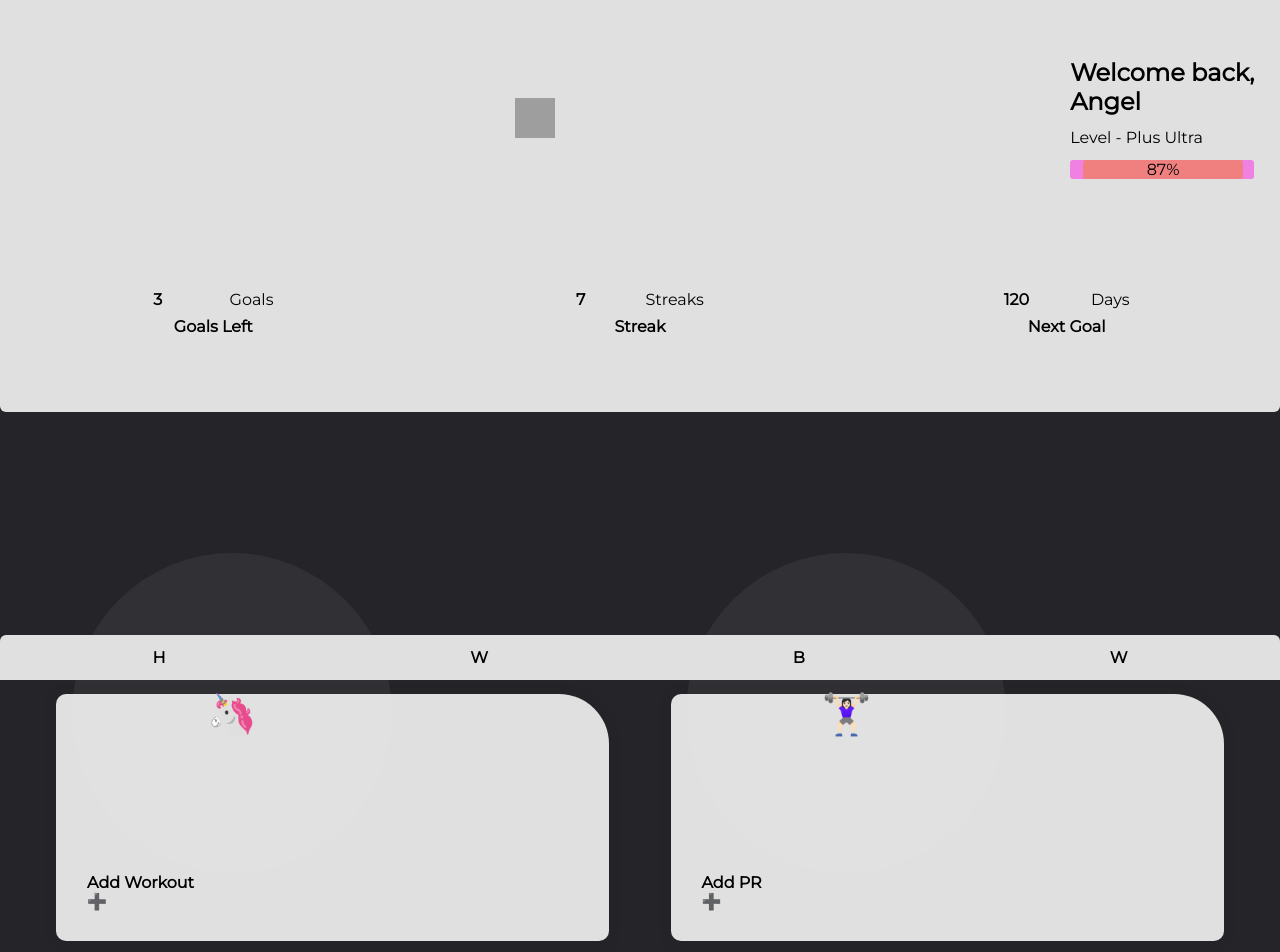
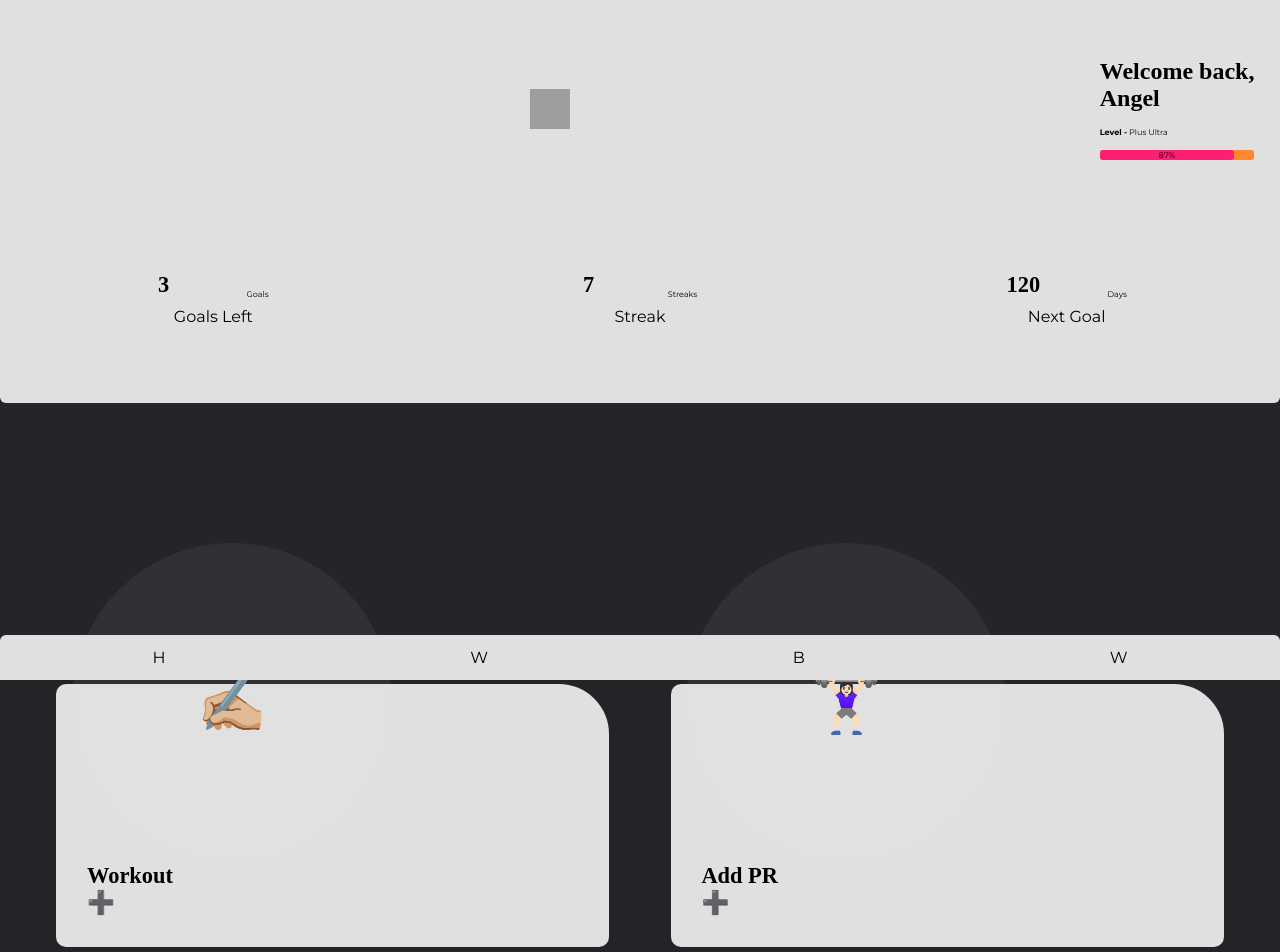
Before and after one commit to mondragon-ai/fitness-app, a React (Create React App) app in the folder fitness-application/: page / in a window 1280 px wide. Shown: the part 120-1072 px from the top of the page. Built offline with nearby package versions, Linux system fonts and the light colour scheme; grey boxes are pictures that could not be loaded.

Commit message:
More Styling - Dash/Stats/Keys

```diff
--- /dev/null
+++ b/fitness-application/404.html
@@ -0,0 +1,33 @@
+<!DOCTYPE html>
+<html>
+  <head>
+    <meta charset="utf-8">
+    <meta name="viewport" content="width=device-width, initial-scale=1">
+    <title>Page Not Found</title>
+
+    <style media="screen">
+      body { background: #ECEFF1; color: rgba(0,0,0,0.87); font-family: Roboto, Helvetica, Arial, sans-serif; margin: 0; padding: 0; }
+      #message { background: white; max-width: 360px; margin: 100px auto 16px; padding: 32px 24px 16px; border-radius: 3px; }
+      #message h3 { color: #888; font-weight: normal; font-size: 16px; margin: 16px 0 12px; }
+      #message h2 { color: #ffa100; font-weight: bold; font-size: 16px; margin: 0 0 8px; }
+      #message h1 { font-size: 22px; font-weight: 300; color: rgba(0,0,0,0.6); margin: 0 0 16px;}
+      #message p { line-height: 140%; margin: 16px 0 24px; font-size: 14px; }
+      #message a { display: block; text-align: center; background: #039be5; text-transform: uppercase; text-decoration: none; color: white; padding: 16px; border-radius: 4px; }
+      #message, #message a { box-shadow: 0 1px 3px rgba(0,0,0,0.12), 0 1px 2px rgba(0,0,0,0.24); }
+      #load { color: rgba(0,0,0,0.4); text-align: center; font-size: 13px; }
+      @media (max-width: 600px) {
+        body, #message { margin-top: 0; background: white; box-shadow: none; }
+        body { border-top: 16px solid #ffa100; }
+      }
+    </style>
+  </head>
+  <body>
+    <div id="message">
+      <h2>404</h2>
+      <h1>Page Not Found</h1>
+      <p>The specified file was not found on this website. Please check the URL for mistakes and try again.</p>
+      <h3>Why am I seeing this?</h3>
+      <p>This page was generated by the Firebase Command-Line Interface. To modify it, edit the <code>404.html</code> file in your project's configured <code>public</code> directory.</p>
+    </div>
+  </body>
+</html>
--- /dev/null
+++ b/fitness-application/index.html
@@ -0,0 +1,89 @@
+<!DOCTYPE html>
+<html>
+  <head>
+    <meta charset="utf-8">
+    <meta name="viewport" content="width=device-width, initial-scale=1">
+    <title>Welcome to Firebase Hosting</title>
+
+    <!-- update the version number as needed -->
+    <script defer src="/__/firebase/8.6.1/firebase-app.js"></script>
+    <!-- include only the Firebase features as you need -->
+    <script defer src="/__/firebase/8.6.1/firebase-auth.js"></script>
+    <script defer src="/__/firebase/8.6.1/firebase-database.js"></script>
+    <script defer src="/__/firebase/8.6.1/firebase-firestore.js"></script>
+    <script defer src="/__/firebase/8.6.1/firebase-functions.js"></script>
+    <script defer src="/__/firebase/8.6.1/firebase-messaging.js"></script>
+    <script defer src="/__/firebase/8.6.1/firebase-storage.js"></script>
+    <script defer src="/__/firebase/8.6.1/firebase-analytics.js"></script>
+    <script defer src="/__/firebase/8.6.1/firebase-remote-config.js"></script>
+    <script defer src="/__/firebase/8.6.1/firebase-performance.js"></script>
+    <!--
+      initialize the SDK after all desired features are loaded, set useEmulator to false
+      to avoid connecting the SDK to running emulators.
+    -->
+    <script defer src="/__/firebase/init.js?useEmulator=true"></script>
+
+    <style media="screen">
+      body { background: #ECEFF1; color: rgba(0,0,0,0.87); font-family: Roboto, Helvetica, Arial, sans-serif; margin: 0; padding: 0; }
+      #message { background: white; max-width: 360px; margin: 100px auto 16px; padding: 32px 24px; border-radius: 3px; }
+      #message h2 { color: #ffa100; font-weight: bold; font-size: 16px; margin: 0 0 8px; }
+      #message h1 { font-size: 22px; font-weight: 300; color: rgba(0,0,0,0.6); margin: 0 0 16px;}
+      #message p { line-height: 140%; margin: 16px 0 24px; font-size: 14px; }
+      #message a { display: block; text-align: center; background: #039be5; text-transform: uppercase; text-decoration: none; color: white; padding: 16px; border-radius: 4px; }
+      #message, #message a { box-shadow: 0 1px 3px rgba(0,0,0,0.12), 0 1px 2px rgba(0,0,0,0.24); }
+      #load { color: rgba(0,0,0,0.4); text-align: center; font-size: 13px; }
+      @media (max-width: 600px) {
+        body, #message { margin-top: 0; background: white; box-shadow: none; }
+        body { border-top: 16px solid #ffa100; }
+      }
+    </style>
+  </head>
+  <body>
+    <div id="message">
+      <h2>Welcome</h2>
+      <h1>Firebase Hosting Setup Complete</h1>
+      <p>You're seeing this because you've successfully setup Firebase Hosting. Now it's time to go build something extraordinary!</p>
+      <a target="_blank" href="https://firebase.google.com/docs/hosting/">Open Hosting Documentation</a>
+    </div>
+    <p id="load">Firebase SDK Loading&hellip;</p>
+
+    <script>
+      document.addEventListener('DOMContentLoaded', function() {
+        const loadEl = document.querySelector('#load');
+        // // 🔥🔥🔥🔥🔥🔥🔥🔥🔥🔥🔥🔥🔥🔥🔥🔥🔥🔥🔥🔥🔥🔥🔥🔥🔥🔥🔥🔥🔥🔥🔥
+        // // The Firebase SDK is initialized and available here!
+        //
+        // firebase.auth().onAuthStateChanged(user => { });
+        // firebase.database().ref('/path/to/ref').on('value', snapshot => { });
+        // firebase.firestore().doc('/foo/bar').get().then(() => { });
+        // firebase.functions().httpsCallable('yourFunction')().then(() => { });
+        // firebase.messaging().requestPermission().then(() => { });
+        // firebase.storage().ref('/path/to/ref').getDownloadURL().then(() => { });
+        // firebase.analytics(); // call to activate
+        // firebase.analytics().logEvent('tutorial_completed');
+        // firebase.performance(); // call to activate
+        //
+        // // 🔥🔥🔥🔥🔥🔥🔥🔥🔥🔥🔥🔥🔥🔥🔥🔥🔥🔥🔥🔥🔥🔥🔥🔥🔥🔥🔥🔥🔥🔥🔥
+
+        try {
+          let app = firebase.app();
+          let features = [
+            'auth',
+            'database',
+            'firestore',
+            'functions',
+            'messaging',
+            'storage',
+            'analytics',
+            'remoteConfig',
+            'performance',
+          ].filter(feature => typeof app[feature] === 'function');
+          loadEl.textContent = `Firebase SDK loaded with ${features.join(', ')}`;
+        } catch (e) {
+          console.error(e);
+          loadEl.textContent = 'Error loading the Firebase SDK, check the console.';
+        }
+      });
+    </script>
+  </body>
+</html>
--- a/fitness-application/src/App.css
+++ b/fitness-application/src/App.css
@@ -1,7 +1,8 @@
-@import url('https://fonts.googleapis.com/css?family=Montserrat');
+@import url('https://fonts.googleapis.com/css?family=Montserrat:regular,bold,italic,black');
+@import url('https://fonts.googleapis.com/css?family=Source+Sans+Pro:regular,bold,italic&subset=latin,latin-ext');
 
 html {
-  background: bisque;
+  background: #E0E0E0;
   --family: "Montserrat";
   --h1-size: 2vh;
   --text-size: 2vh;
@@ -19,10 +20,25 @@
   text-decoration: none;
   font-family: var(--family);
   color: var(--color-secondary);
+  font-weight: normal;
   /* overflow-x: hidden; */
 }
 
-h1 { font-size: var(--h1-size); }
+h1 {
+  font-size: var(--h1-size);
+  text-decoration: none;
+  font-family: var(--family);
+  color: var(--color-secondary);
+  font-weight: normal;
+}
+
+h2 {
+  font-size: var(--h1-size);
+  text-decoration: none;
+  font-family: var(--family);
+  color: var(--color-secondary);
+  font-weight: normal;
+}
 
 .app {
   background: var(--color-third);
@@ -129,28 +145,40 @@
   margin: 1vw auto;
   font-size: 3vh;
   text-align: left;
+  font-weight: bold;
+  font-family: 'Montserrat-black';
 }
 
 .name-rank .rank {
   margin: 1vw auto;
-  font-size: 2vh;
   text-align: left;
+  font-weight: normal;
+  font-family: 'Montserrat';
+  font-size: 0.5em;
+  margin-top: 10%;
+}
+
+.name-rank .rank span {
+  font-weight: bold;
 }
 
 .name-rank .progress-bar {
   margin: 1vw auto;
   width: 100%;
+  height: 3vh;
   height: auto;
   justify-content: start;
-  background: rgb(240, 128, 225);
+  background: #FF872E;
   border-radius: 3px;
 }
 
 .name-rank .progress {
-  margin: 1vw;
-  margin-left: 1vw;
-  background: lightcoral;
+  background: #FD2072;
+  height: 100%;
   border-radius: 3px;
+  font-weight: normal;
+  font-family: 'Montserrat';
+  font-size: 0.5em;
 }
 
 .quick-stats .bottom-container {
@@ -178,6 +206,19 @@
   align-items: center;
   flex-direction: row;
   justify-content: space-around;
+}
+
+.stats h1 {
+  font-weight: bold;
+  font-family: 'Montserrat-black';
+  font-size: 1.4em;
+}
+
+.stats span {
+  font-weight: normal;
+  font-family: 'Montserrat';
+  font-size: 0.5em;
+  margin-top: 10%;
 }
 
 /**======================
@@ -231,12 +272,26 @@
 .emoji-icon{
   position: absolute;
   background: none;
-  font-size: 5vh;
+  font-size: 3.5em;
   line-height: normal;
   transform: translate(-50%, -50%);
   top: 50%;
   left: 50%;
 }
+
+.grid-item h1 {
+  font-weight: bold;
+  font-family: 'Montserrat-black';
+  font-size: 1.4em;
+  text-align: left;
+}
+
+.add-emoji {
+  font-weight: bold;
+  font-family: 'Montserrat-black';
+  font-size: 1.4em;
+}
+
 
 /**======================
  *    CALANDER
--- a/fitness-application/src/components/dash/UserStats.js
+++ b/fitness-application/src/components/dash/UserStats.js
@@ -20,7 +20,7 @@
                     <img src={usr_profile}/>
                     <div className="name-rank">
                         <h1 className="name-h">Welcome back,<br /> {name}</h1>
-                        <p className="rank">Level - {level}</p>
+                        <p className="rank"><span>Level -</span> {level}</p>
                         <div className="progress-bar">
                             <div className="progress" style={{width: `${progress}%`}}>{progress}%</div>
                         </div>
--- a/fitness-application/src/screens/Dashboard.js
+++ b/fitness-application/src/screens/Dashboard.js
@@ -7,10 +7,10 @@
 
 const Dashboard = () => {
     const hotkeys = [
-        {id: 1, title: "Add Workout", emoji: "🦄"},
+        {id: 1, title: "Workout", emoji: "✍🏼"},
         {id: 2, title: "Add PR", emoji: "🏋🏻‍♀️"},
-        {id: 3, title: "Add Body", emoji: "🦄"},
-        {id: 4, title: "Add Post", emoji: "🏋🏻‍♀️"},
+        {id: 3, title: "Add Body", emoji: "🌮"},
+        {id: 4, title: "Add Post", emoji: "📸"},
     ];
 
     const quickStats = [
```
